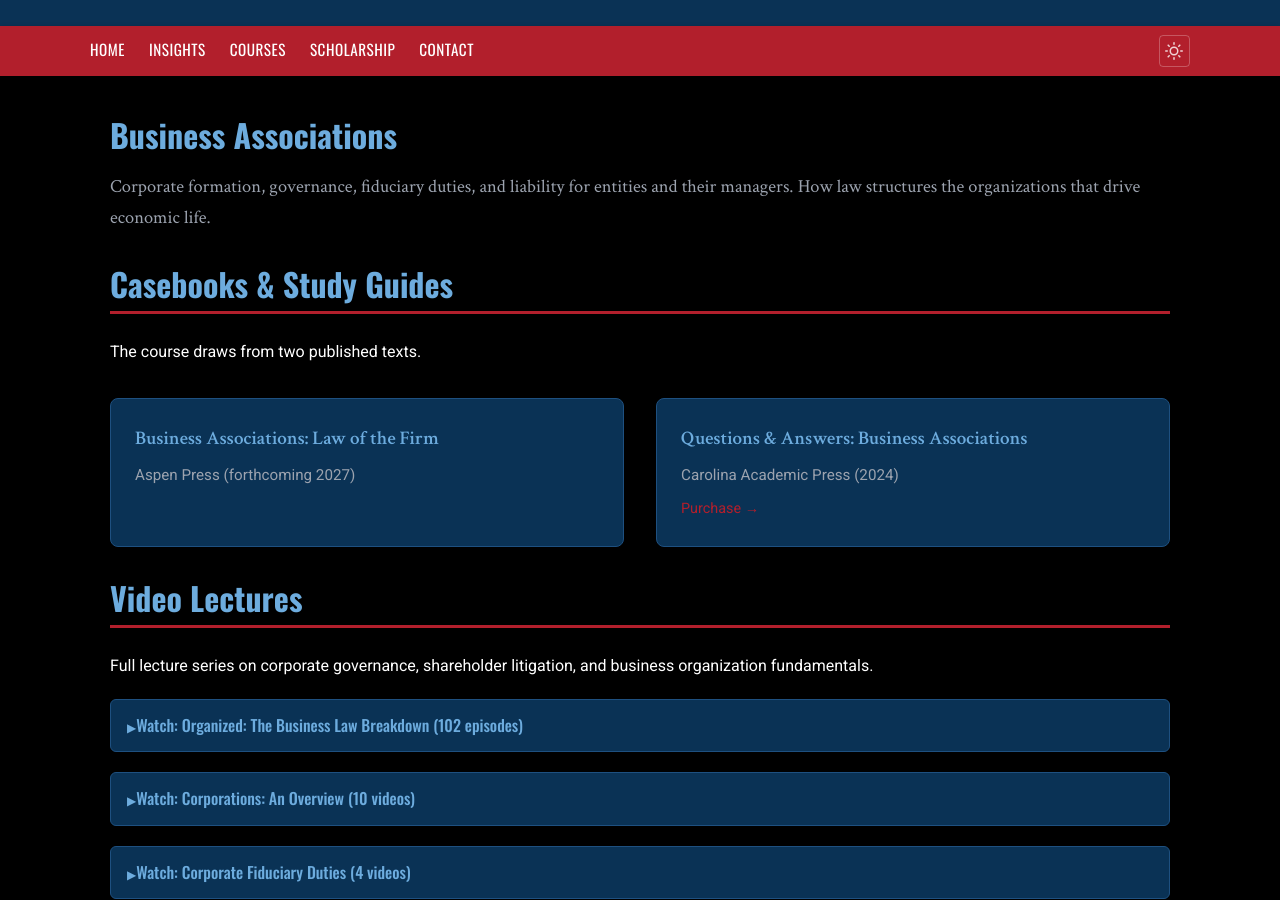
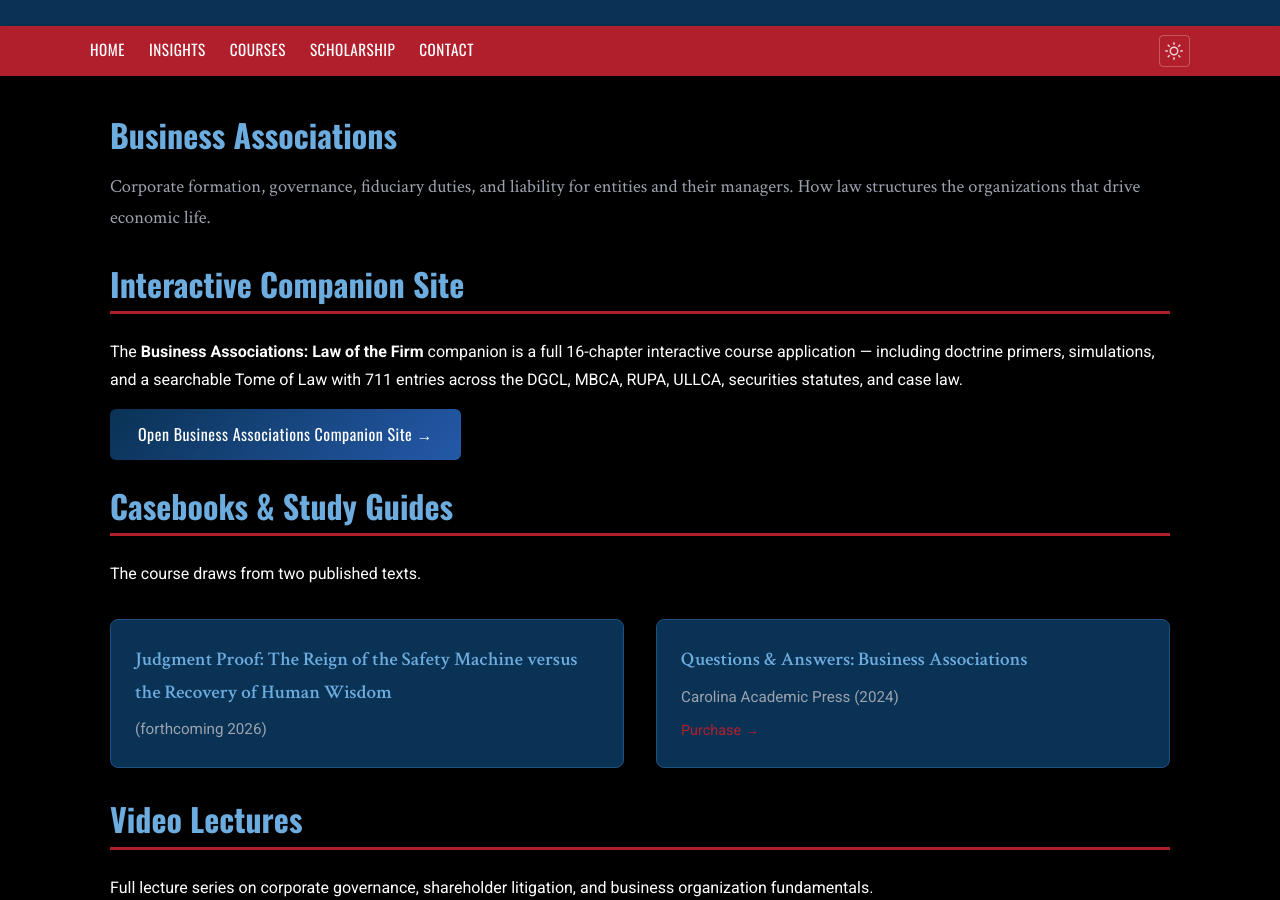
Before and after one commit to Oranburg/oranburg.github.io, a Jekyll site: the page built from courses/business-associations/index.html, in a window 1280 px wide and 900 px high, scrolled down 232 px. Built offline with Jekyll 4.4.1, drawn with Linux system fonts in a browser that asks for light colours; some of the changed text lies outside the part shown.

Commit message:
Fix alumni data, cross-link companion sites, accessibility and security improvements
Agent-Logs-Url: https://github.com/Oranburg/oranburg.github.io/sessions/062dbeec-b31d-4257-9658-1d9534cedb2b

Co-authored-by: Oranburg <259708769+Oranburg@users.noreply.github.com>

```diff
--- a/_layouts/default.html
+++ b/_layouts/default.html
@@ -53,10 +53,15 @@
     "sameAs": [
       "https://www.youtube.com/@BizLaw",
       "https://papers.ssrn.com/sol3/cf_dev/AbsByAuth.cfm?per_id=2256355",
-      "https://bizlawbreakdown.podbean.com"
+      "https://bizlawbreakdown.podbean.com",
+      "https://oranburg.github.io/K/",
+      "https://oranburg.github.io/BA/",
+      "https://oranburg.github.io/exclusive-inclusion/",
+      "https://oranburg.github.io/safety-machine/"
     ],
     "alumniOf": [
-      { "@type": "CollegeOrUniversity", "name": "Georgetown University Law Center" }
+      { "@type": "CollegeOrUniversity", "name": "University of Chicago Law School" },
+      { "@type": "CollegeOrUniversity", "name": "University of Florida" }
     ],
     "award": ["Teaching Excellence Award 2024"],
     "mainEntityOfPage": "https://oranburg.law"
@@ -74,7 +79,7 @@
   </header>
 
   <nav class="site-nav" aria-label="Main navigation">
-    <button class="nav-toggle" onclick="this.closest('.site-nav').classList.toggle('open')" aria-label="Toggle menu">
+    <button class="nav-toggle" onclick="var nav=this.closest('.site-nav');nav.classList.toggle('open');this.setAttribute('aria-expanded',nav.classList.contains('open'))" aria-label="Toggle menu" aria-expanded="false">
       <span></span><span></span><span></span>
     </button>
     <ul>
@@ -117,7 +122,11 @@
         <a href="/equally-poor/">Equally Poor</a>
         <a href="/PTS/">Protecting Trade Secrets</a>
         <a href="/law-governance/">Law &amp; Governance</a>
-        <a href="https://actag.bio" target="_blank">ACTAG</a>
+        <a href="https://oranburg.github.io/K/" target="_blank" rel="noopener noreferrer">Contract Law Companion</a>
+        <a href="https://oranburg.github.io/BA/" target="_blank" rel="noopener noreferrer">Business Associations Companion</a>
+        <a href="https://oranburg.github.io/exclusive-inclusion/" target="_blank" rel="noopener noreferrer">Exclusive Inclusion</a>
+        <a href="https://oranburg.github.io/safety-machine/" target="_blank" rel="noopener noreferrer">Judgment Proof</a>
+        <a href="https://actag.bio" target="_blank" rel="noopener noreferrer">ACTAG</a>
       </div>
       <p>&copy; {{ site.time | date: "%Y" }} {{ site.title }}. All rights reserved.</p>
     </div>
--- a/courses/business-associations/index.html
+++ b/courses/business-associations/index.html
@@ -6,6 +6,12 @@ permalink: /courses/business-associations/
 <div class="hub-intro">
   <h1>Business Associations</h1>
   <p class="literary">Corporate formation, governance, fiduciary duties, and liability for entities and their managers. How law structures the organizations that drive economic life.</p>
+</div>
+
+<h2>Interactive Companion Site</h2>
+<p>The <strong>Business Associations: Law of the Firm</strong> companion is a full 16-chapter interactive course application — including doctrine primers, simulations, and a searchable Tome of Law with 711 entries across the DGCL, MBCA, RUPA, ULLCA, securities statutes, and case law.</p>
+<div style="margin: 1rem 0 1.5rem;">
+  <a href="https://oranburg.github.io/BA/" target="_blank" rel="noopener noreferrer" class="cta-link">Open Business Associations Companion Site &rarr;</a>
 </div>
 
 <h2>Casebooks &amp; Study Guides</h2>
--- a/courses/contracts/index.html
+++ b/courses/contracts/index.html
@@ -6,6 +6,12 @@ permalink: /courses/contracts/
 <div class="hub-intro">
   <h1>Contract Law</h1>
   <p class="literary">When and how should law enforce voluntary agreements? This course explores the rules, cases, and problems that define contractual obligation in American law.</p>
+</div>
+
+<h2>Interactive Companion Site</h2>
+<p>The <strong>Contract Law Companion</strong> includes interactive exercises — including the Bilbo's Burglar Agreement contract anatomy, a Remedies simulation, and a Battle of the Forms UCC 2-207 game — plus a statutory supplement and supplementary resources organized by chapter.</p>
+<div style="margin: 1rem 0 1.5rem;">
+  <a href="https://oranburg.github.io/K/" target="_blank" rel="noopener noreferrer" class="cta-link">Open Contract Law Companion Site &rarr;</a>
 </div>
 
 <h2>Casebook</h2>
```
Also changed, not shown: _data/scholarship.yml (+3 -5 lines).
